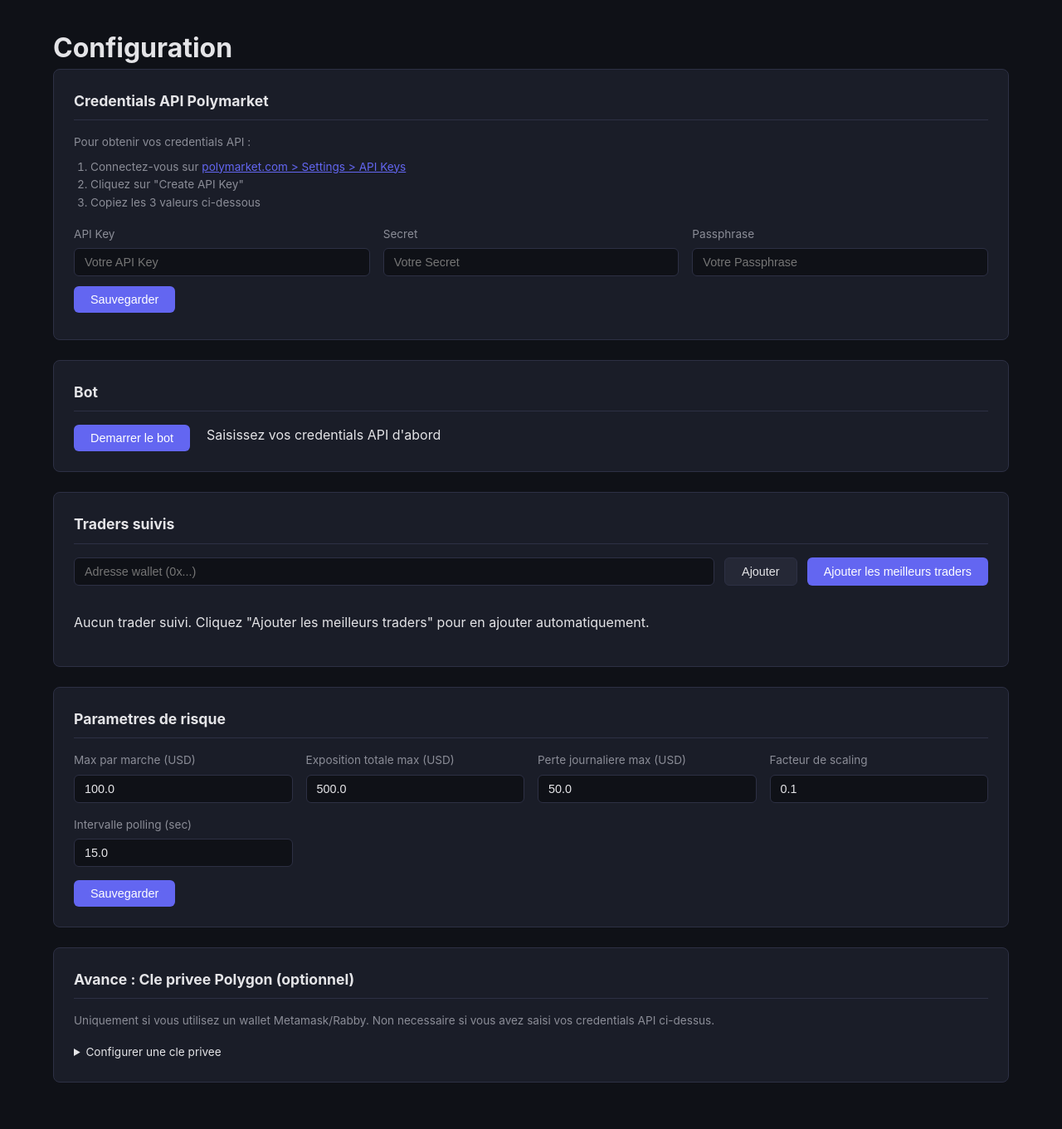
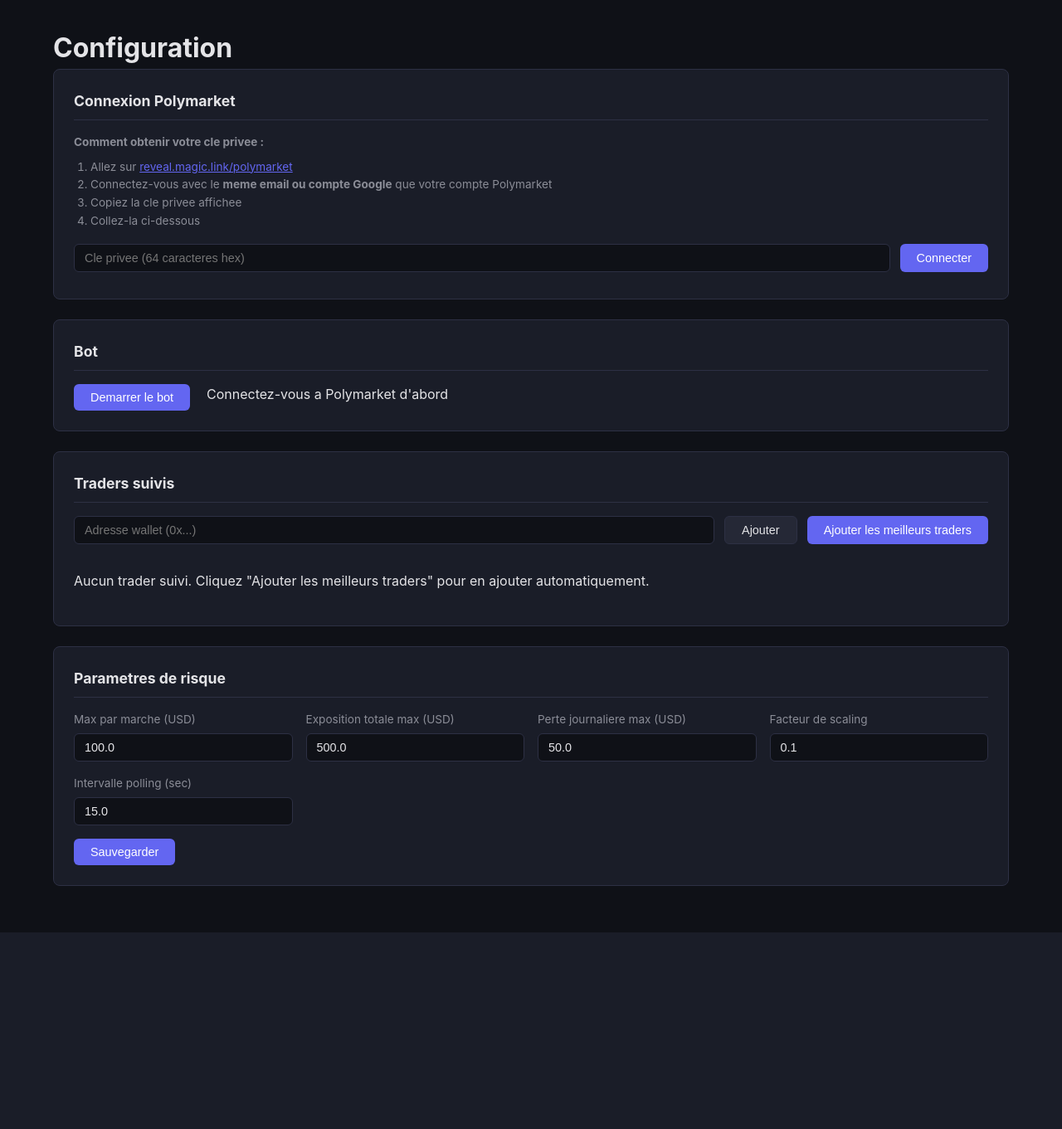
Before and after one commit to MyShivaRepo/pm-angel, a FastAPI app: page /settings in a window 1280 px wide. Shown: the part 67-1428 px from the top of the page at 83% size. After the commit the page ends 1191 px from the top, so only its background shows below. Run offline with FastAPI, Linux system fonts and the light colour scheme.

Commit message:
fix: simplify settings to single private key flow via Magic Link
For email/social login users, the private key is obtained from
reveal.magic.link/polymarket. API credentials (key+secret+passphrase)
are auto-derived from this private key. No manual API key entry needed.

Co-Authored-By: Claude Opus 4.6 (1M context) <noreply@anthropic.com>

```diff
--- a/src/pm_angel/templates/settings.html
+++ b/src/pm_angel/templates/settings.html
@@ -3,60 +3,41 @@
 <div class="settings">
     <h1>Configuration</h1>
 
-    <!-- API Credentials -->
+    <!-- Credentials -->
     <section class="settings-section">
-        <h2>Credentials API Polymarket</h2>
+        <h2>Connexion Polymarket</h2>
         {% if has_credentials %}
-            <p class="text-success">Credentials API configurees</p>
+            <p class="text-success">Connecte a Polymarket</p>
             <details style="margin-top: 0.5rem;">
-                <summary class="text-muted" style="cursor: pointer; font-size: 0.85rem;">Modifier les credentials</summary>
-                <form hx-post="/api/setup/api-credentials" hx-target="#creds-result" hx-swap="innerHTML"
-                      style="margin-top: 0.75rem;">
-                    <div class="form-grid">
-                        <label>
-                            API Key
-                            <input type="text" name="api_key" placeholder="Votre API Key" class="input" required>
-                        </label>
-                        <label>
-                            Secret
-                            <input type="password" name="api_secret" placeholder="Votre Secret" class="input" required>
-                        </label>
-                        <label>
-                            Passphrase
-                            <input type="password" name="api_passphrase" placeholder="Votre Passphrase" class="input" required>
-                        </label>
-                    </div>
-                    <button type="submit" class="btn btn-secondary" style="margin-top: 0.75rem;">Mettre a jour</button>
-                </form>
-                <div id="creds-result" style="margin-top: 0.5rem;"></div>
+                <summary class="text-muted" style="cursor: pointer; font-size: 0.85rem;">Reconfigurer</summary>
+                <div style="margin-top: 0.75rem;">
+                    <p class="help-text">Saisissez votre cle privee Polymarket.</p>
+                    <form hx-post="/api/setup/private-key" hx-target="#pk-result" hx-swap="innerHTML">
+                        <div class="form-row">
+                            <input type="password" name="private_key" placeholder="Cle privee (64 caracteres hex)" class="input" required>
+                            <button type="submit" class="btn btn-secondary">Sauvegarder</button>
+                        </div>
+                    </form>
+                    <div id="pk-result" style="margin-top: 0.5rem;"></div>
+                </div>
             </details>
         {% else %}
             <div class="help-text">
-                <p>Pour obtenir vos credentials API :</p>
+                <p><strong>Comment obtenir votre cle privee :</strong></p>
                 <ol style="margin: 0.5rem 0; padding-left: 1.25rem;">
-                    <li>Connectez-vous sur <a href="https://polymarket.com/fr/settings?tab=api-keys" target="_blank" style="color: var(--primary);">polymarket.com &gt; Settings &gt; API Keys</a></li>
-                    <li>Cliquez sur "Create API Key"</li>
-                    <li>Copiez les 3 valeurs ci-dessous</li>
+                    <li>Allez sur <a href="https://reveal.magic.link/polymarket" target="_blank" style="color: var(--primary);">reveal.magic.link/polymarket</a></li>
+                    <li>Connectez-vous avec le <strong>meme email ou compte Google</strong> que votre compte Polymarket</li>
+                    <li>Copiez la cle privee affichee</li>
+                    <li>Collez-la ci-dessous</li>
                 </ol>
             </div>
-            <form hx-post="/api/setup/api-credentials" hx-target="#creds-result" hx-swap="innerHTML">
-                <div class="form-grid">
-                    <label>
-                        API Key
-                        <input type="text" name="api_key" placeholder="Votre API Key" class="input" required>
-                    </label>
-                    <label>
-                        Secret
-                        <input type="password" name="api_secret" placeholder="Votre Secret" class="input" required>
-                    </label>
-                    <label>
-                        Passphrase
-                        <input type="password" name="api_passphrase" placeholder="Votre Passphrase" class="input" required>
-                    </label>
+            <form hx-post="/api/setup/private-key" hx-target="#pk-result" hx-swap="innerHTML">
+                <div class="form-row">
+                    <input type="password" name="private_key" placeholder="Cle privee (64 caracteres hex)" class="input" required>
+                    <button type="submit" class="btn btn-primary">Connecter</button>
                 </div>
-                <button type="submit" class="btn btn-primary" style="margin-top: 0.75rem;">Sauvegarder</button>
             </form>
-            <div id="creds-result" style="margin-top: 0.5rem;"></div>
+            <div id="pk-result" style="margin-top: 0.5rem;"></div>
         {% endif %}
     </section>
 
@@ -77,7 +58,7 @@
                 </button>
             {% else %}
                 <button class="btn btn-primary" disabled>Demarrer le bot</button>
-                <span class="text-muted" style="margin-left: 0.5rem;">Saisissez vos credentials API d'abord</span>
+                <span class="text-muted" style="margin-left: 0.5rem;">Connectez-vous a Polymarket d'abord</span>
             {% endif %}
         </div>
     </section>
@@ -138,24 +119,5 @@
             <button type="submit" class="btn btn-primary" style="margin-top: 1rem;">Sauvegarder</button>
         </form>
     </section>
-
-    <!-- Advanced: Private Key (optional) -->
-    <section class="settings-section">
-        <h2>Avance : Cle privee Polygon (optionnel)</h2>
-        <p class="help-text">
-            Uniquement si vous utilisez un wallet Metamask/Rabby. Non necessaire si vous avez saisi vos credentials API ci-dessus.
-        </p>
-        <details>
-            <summary class="text-muted" style="cursor: pointer; font-size: 0.85rem;">Configurer une cle privee</summary>
-            <form hx-post="/api/setup/private-key" hx-target="#pk-result" hx-swap="innerHTML"
-                  style="margin-top: 0.75rem;">
-                <div class="form-row">
-                    <input type="password" name="private_key" placeholder="0x... (64 caracteres hex)" class="input" required>
-                    <button type="submit" class="btn btn-secondary">Sauvegarder</button>
-                </div>
-            </form>
-            <div id="pk-result" style="margin-top: 0.5rem;"></div>
-        </details>
-    </section>
 </div>
 {% endblock %}
```
